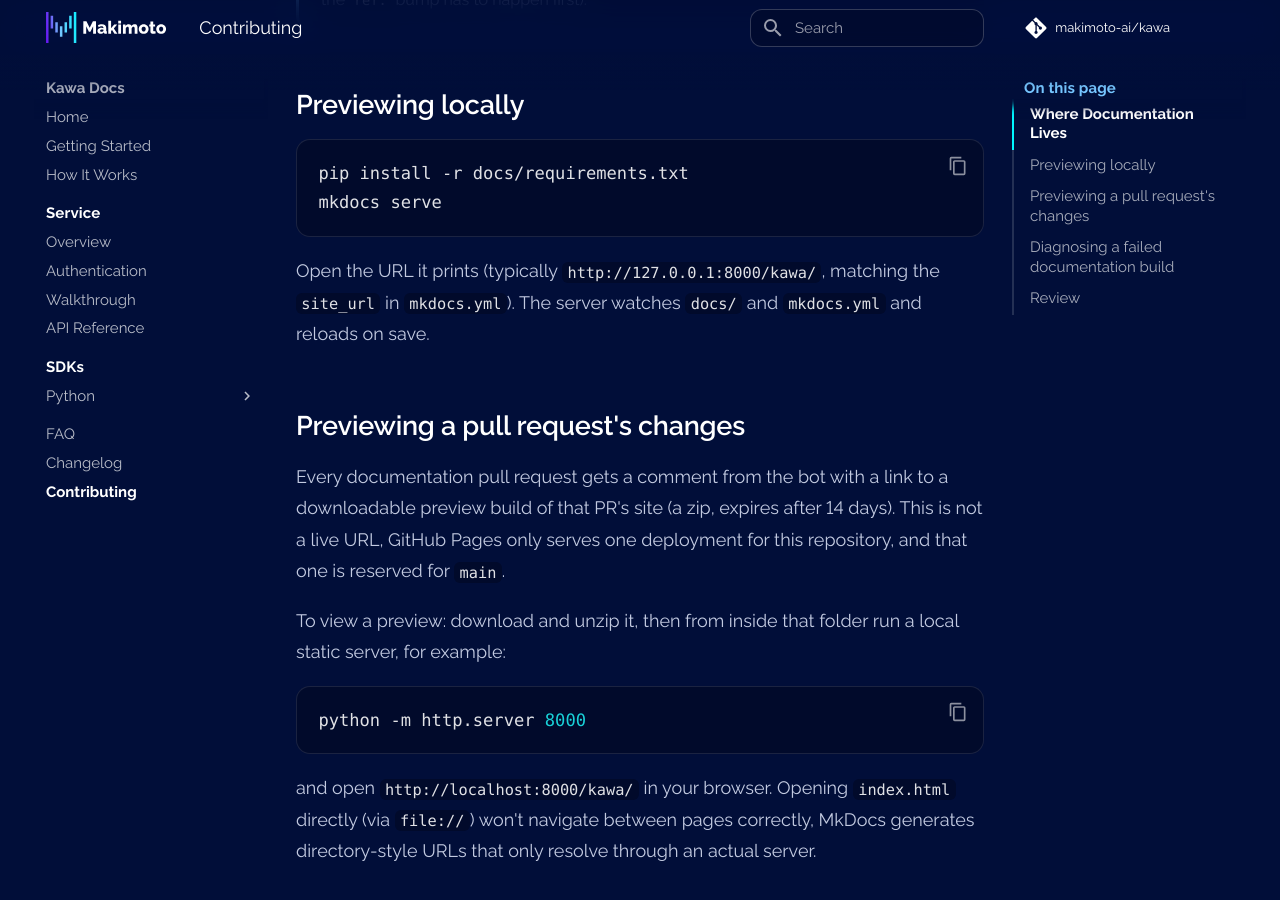
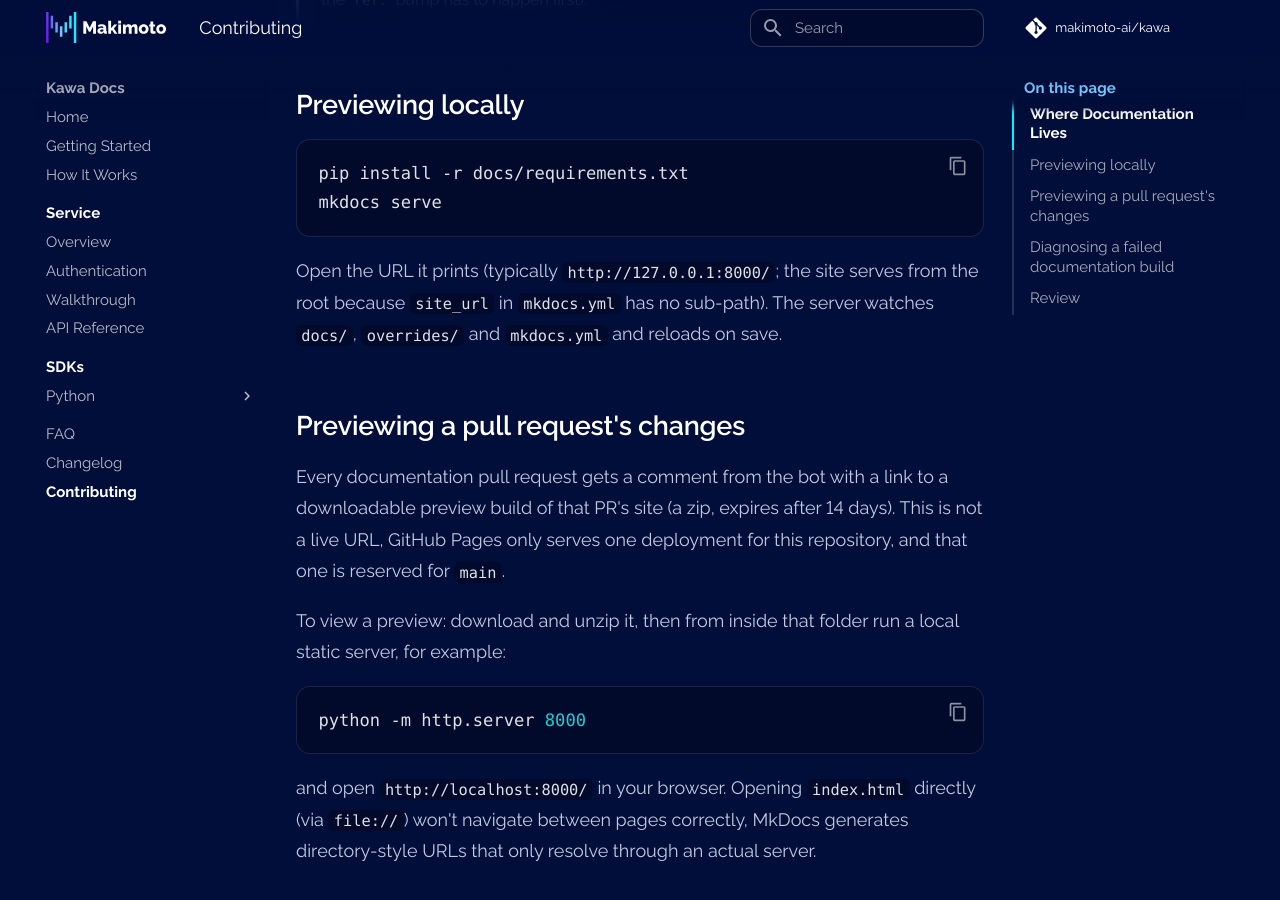
Before and after one commit to makimoto-ai/kawa, an MkDocs documentation site: the page built from docs/CONTRIBUTING.md, in a window 1280 px wide and 900 px high, scrolled down 1346 px. Built offline with MkDocs 1.6.1 and Material for MkDocs 9.7.7, drawn with Linux system fonts in a browser that asks for light colours; comment, search, counter and statistics services are not loaded.

Commit message:
chore: small text edit

````diff
--- a/docs/CONTRIBUTING.md
+++ b/docs/CONTRIBUTING.md
@@ -37,8 +37,9 @@ pip install -r docs/requirements.txt
 mkdocs serve
 ```
 
-Open the URL it prints (typically `http://127.0.0.1:8000/kawa/`, matching the `site_url` in `mkdocs.yml`). The server watches `docs/` and `mkdocs.yml`
-and reloads on save.
+Open the URL it prints (typically `http://127.0.0.1:8000/`; the site serves
+from the root because `site_url` in `mkdocs.yml` has no sub-path). The server
+watches `docs/`, `overrides/` and `mkdocs.yml` and reloads on save.
 
 ## Previewing a pull request's changes
 
@@ -54,7 +55,7 @@ a local static server, for example:
 python -m http.server 8000
 ```
 
-and open `http://localhost:8000/kawa/` in your browser. Opening `index.html`
+and open `http://localhost:8000/` in your browser. Opening `index.html`
 directly (via `file://`) won't navigate between pages correctly, MkDocs
 generates directory-style URLs that only resolve through an actual server.
 
````
